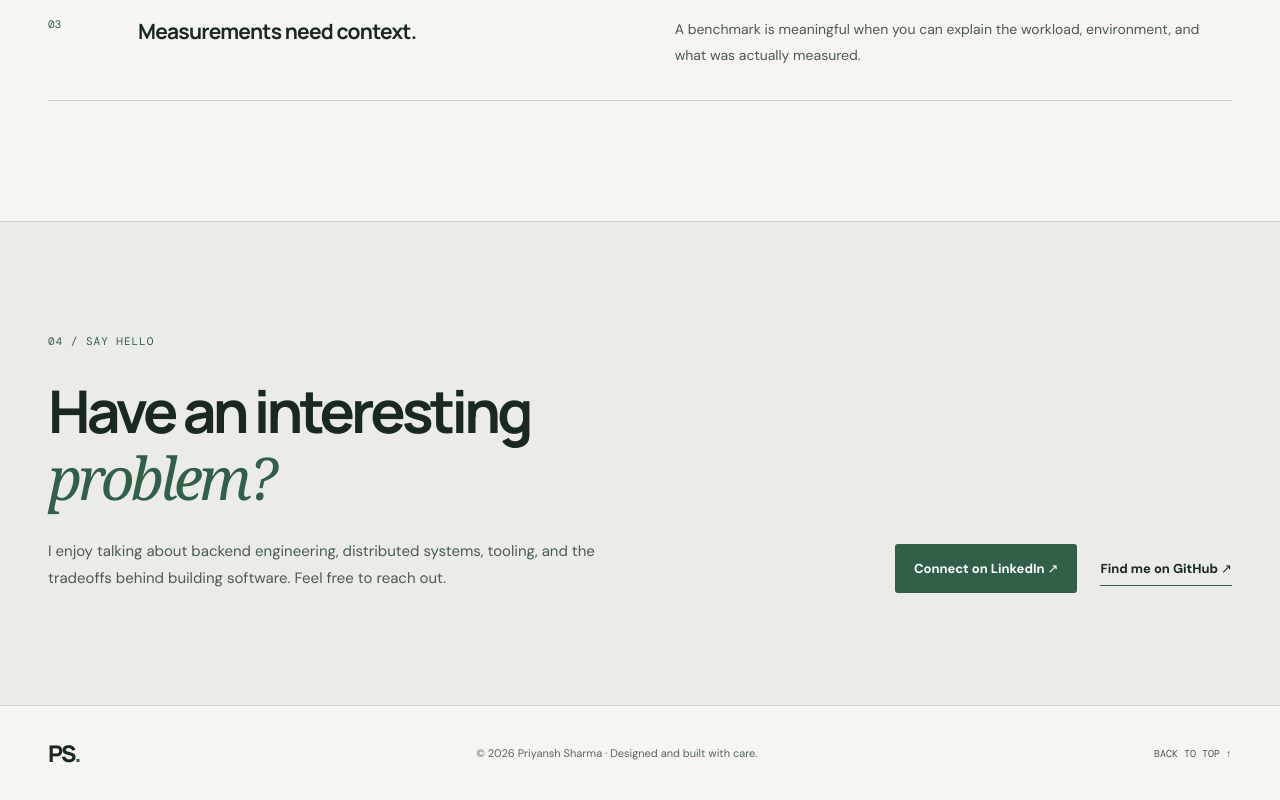
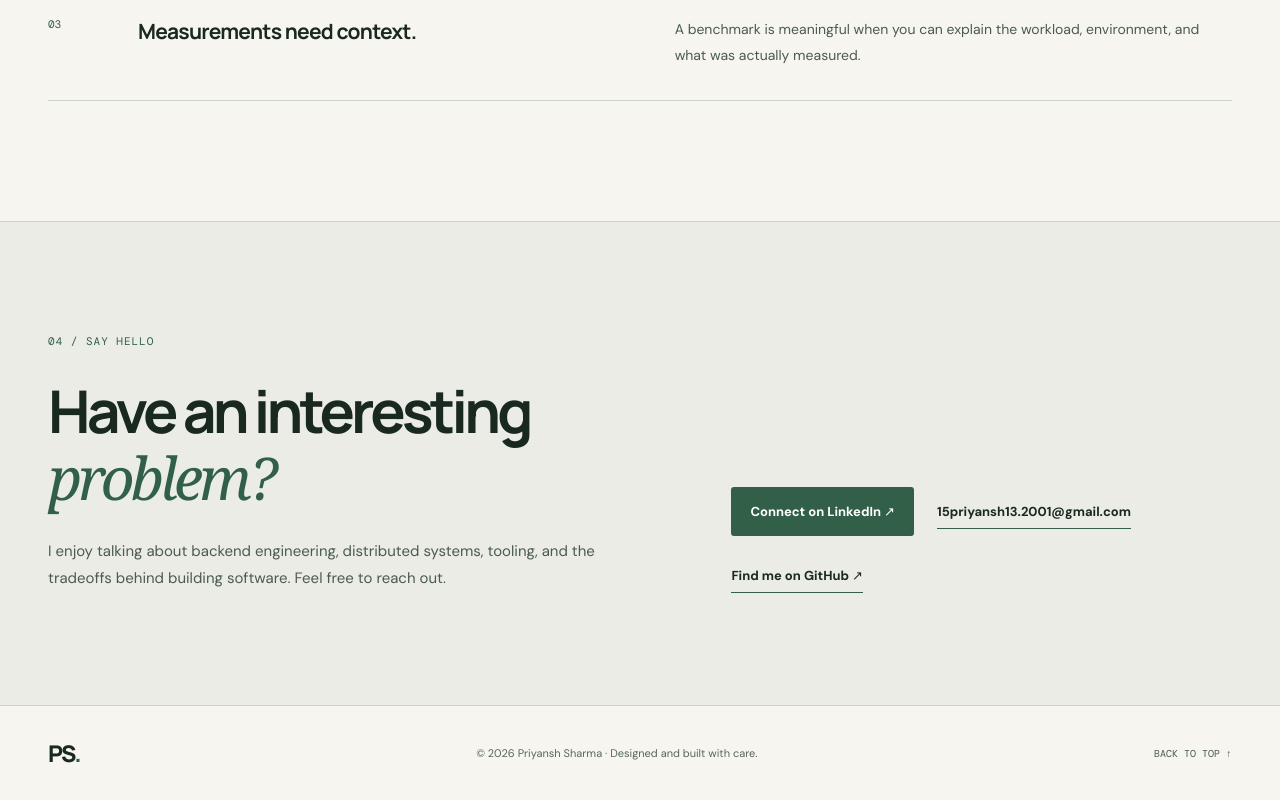
Before and after one commit to Priyansh-15/priyansh-15.github.io, an Astro site: page / in a window 1280 px wide. Shown: the part 4469-5269 px from the top of the page. Built offline with nearby package versions, Linux system fonts and the light colour scheme; Astro itself is replaced by a stand-in of ours.

Commit message:
feat: add direct email contact to portfolio

```diff
--- a/src/data/site.ts
+++ b/src/data/site.ts
@@ -5,4 +5,5 @@ export const site = {
     'Backend and distributed systems engineer designing reliable infrastructure, data processing systems, and engineering tools.',
   github: 'https://github.com/Priyansh-15',
   linkedin: 'https://www.linkedin.com/in/priyansh-sharma-bb4095216/',
+  email: '15priyansh13.2001@gmail.com',
 } as const;
--- a/src/pages/index.astro
+++ b/src/pages/index.astro
@@ -371,6 +371,9 @@ import { site } from '../data/site';
           >
             Connect on LinkedIn ↗
           </a>
+          <a class="underline-link" href={`mailto:${site.email}`}>
+            {site.email}
+          </a>
           <a class="underline-link" href={site.github} target="_blank" rel="noopener noreferrer">
             Find me on GitHub ↗
           </a>
```
